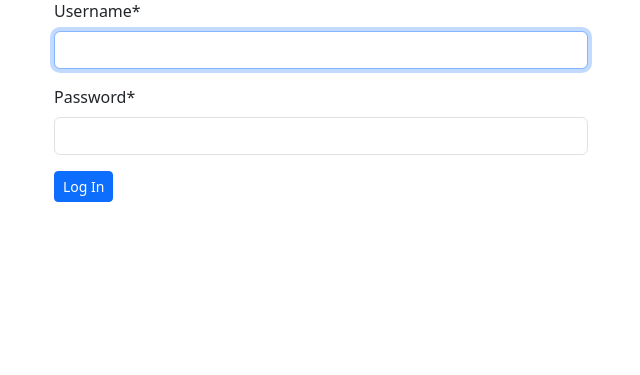
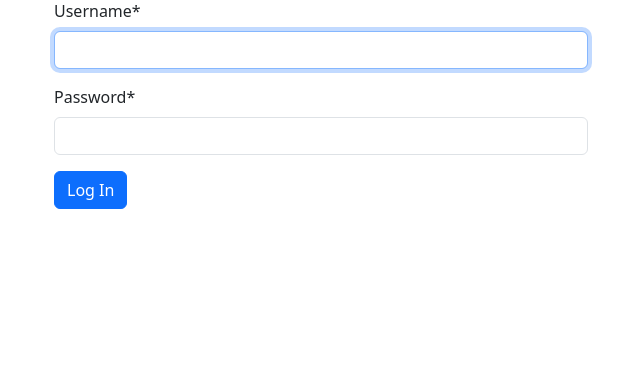
Before and after one commit to hugobelem/django-auth, a Django app: page /accounts/login/ in a window 1280 px wide. Shown: the part 217-592 px from the top of the page, without its empty margins (319-959 px from the left). Run offline with Django 5.2, Linux system fonts and the light colour scheme; some libraries are stand-ins or nearby versions.

Commit message:
changed button size

```diff
--- a/templates/registration/login.html
+++ b/templates/registration/login.html
@@ -21,7 +21,7 @@
       <form method="post">
         {% csrf_token %}
         {{ form|crispy }}
-        <button type="submit" class="btn btn-primary btn-sm">Log In</button>
+        <button type="submit" class="btn btn-primary">Log In</button>
       </form>
 
     </div>
--- a/templates/registration/signup.html
+++ b/templates/registration/signup.html
@@ -21,7 +21,7 @@
       <form method="post">
         {% csrf_token %}
         {{ form|crispy }}
-        <button type="submit" class="btn btn-primary btn-sm">Sign Up</button>
+        <button type="submit" class="btn btn-primary">Sign Up</button>
       </form>
 
     </div>
```
